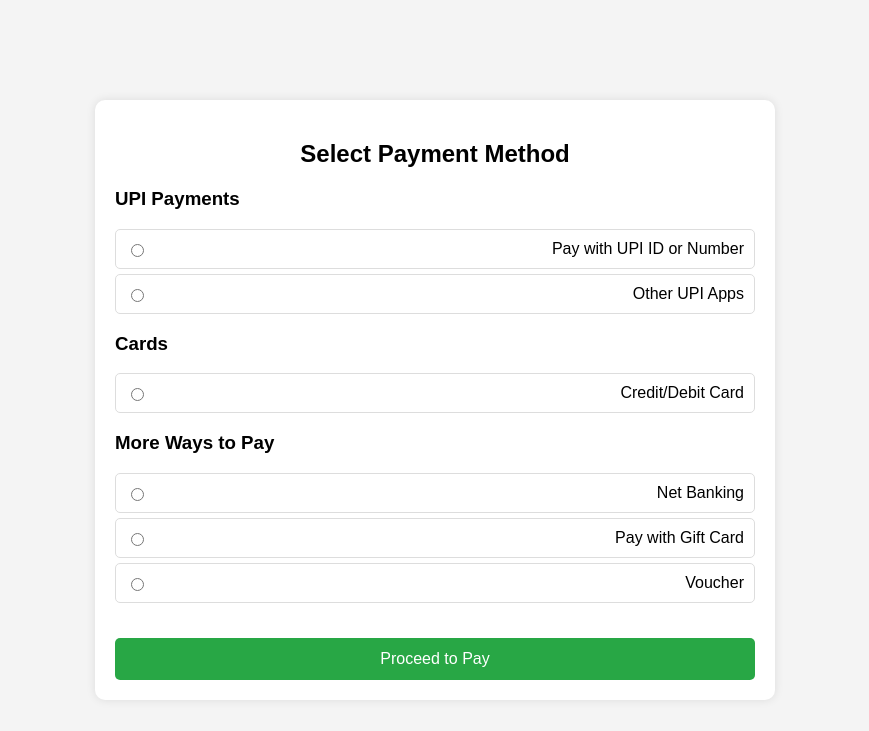
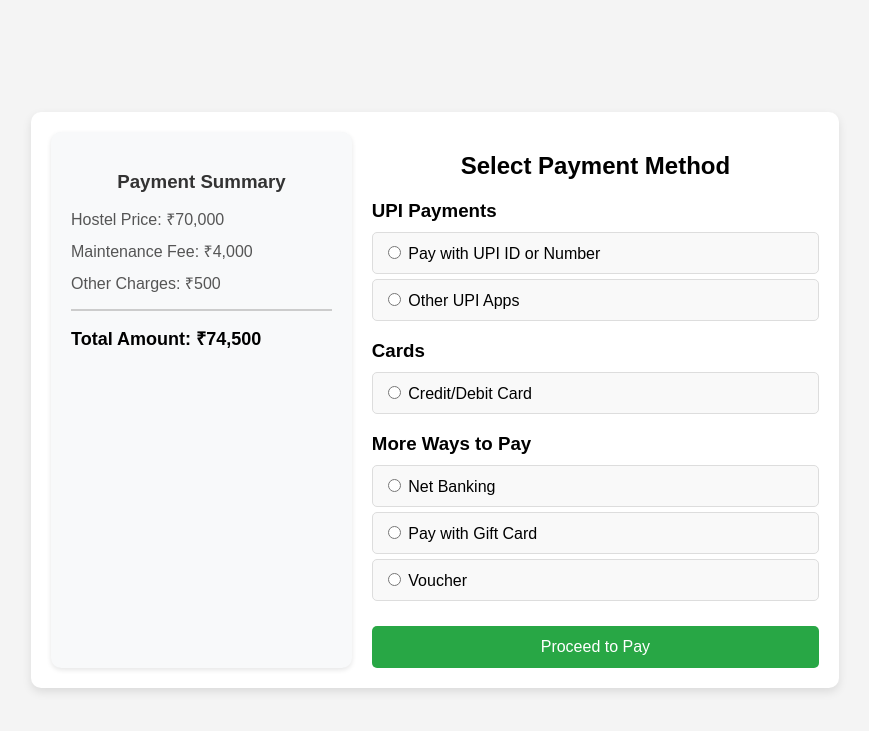
Before and after one commit to gyanansh2005/HMS, a Flask app: page /payment in a window 1280 px wide. Shown: the top 731 px of the page, without its empty margins (205-1074 px from the left). Run offline with Flask 3, Linux system fonts and the light colour scheme.

Commit message:
payment page enhanced

```diff
--- a/app.py
+++ b/app.py
@@ -133,6 +133,11 @@
 
 @app.route('/hostel_details')
 def hostel_details():
+    if 'username' not in session:
+        flash('You need to log in to access this section', 'danger')
+        return redirect(url_for('login'))
+
+
     return render_template('hostel_details.html')
 
 
--- a/static/css/payment.css
+++ b/static/css/payment.css
@@ -9,27 +9,62 @@
     height: 100vh;
 }
 .container {
-    width: 50%;
+    display: flex;
+    justify-content: space-between;
+    width: 60%;
     background: #fff;
     padding: 20px;
     border-radius: 10px;
-    box-shadow: 0 0 10px rgba(0, 0, 0, 0.1);
+    box-shadow: 0 4px 10px rgba(0, 0, 0, 0.1);
 }
-h2 {
+.payment-summary {
+    width: 35%;
+    padding: 20px;
+    background: #f8f9fa;
+    border-radius: 10px;
+    box-shadow: 0 2px 5px rgba(0, 0, 0, 0.1);
+}
+.payment-summary h3 {
     text-align: center;
+    margin-bottom: 15px;
+    color: #333;
+}
+.payment-summary p {
+    font-size: 16px;
+    margin: 10px 0;
+    color: #555;
+}
+.payment-summary hr {
+    margin: 15px 0;
+    border: 0.5px solid #ccc;
+}
+.payment-summary strong {
+    font-size: 18px;
+    color: #000;
 }
 .payment-methods {
-    margin: 20px 0;
+    width: 60%;
+    padding-left: 20px;
+}
+.payment-methods h2 {
+    text-align: center;
+    margin-bottom: 20px;
+}
+.payment-methods h3 {
+    margin-bottom: 10px;
 }
 .payment-methods label {
-    display: flex;
-    align-items: center;
+    display: block;
     padding: 10px;
     border: 1px solid #ddd;
+    border-radius: 5px;
     margin: 5px 0;
-    border-radius: 5px;
     cursor: pointer;
-    justify-content: space-between;
+    background: #f9f9f9;
+    transition: background 0.3s;
+}
+.payment-methods label:hover {
+    background: #e9ecef;
 }
 .toggle-section {
     padding: 10px;
@@ -51,7 +86,8 @@
     border-radius: 5px;
     font-size: 16px;
     cursor: pointer;
-    margin-top: 15px;
+    margin-top: 20px;
+    transition: background 0.3s;
 }
 .pay-button:hover {
     background: #218838;
--- a/templates/payment.html
+++ b/templates/payment.html
@@ -4,66 +4,7 @@
     <meta charset="UTF-8">
     <meta name="viewport" content="width=device-width, initial-scale=1.0">
     <title>Payment Page</title>
-    <style>
-        body {
-            font-family: Arial, sans-serif;
-            background-color: #f4f4f4;
-            margin: 0;
-            padding: 0;
-            display: flex;
-            justify-content: center;
-            align-items: center;
-            height: 100vh;
-        }
-        .container {
-            width: 50%;
-            background: #fff;
-            padding: 20px;
-            border-radius: 10px;
-            box-shadow: 0 0 10px rgba(0, 0, 0, 0.1);
-        }
-        h2 {
-            text-align: center;
-        }
-        .payment-methods {
-            margin: 20px 0;
-        }
-        .payment-methods label {
-            display: flex;
-            align-items: center;
-            padding: 10px;
-            border: 1px solid #ddd;
-            margin: 5px 0;
-            border-radius: 5px;
-            cursor: pointer;
-            justify-content: space-between;
-        }
-        .toggle-section {
-            padding: 10px;
-            margin-left: 20px;
-            border-left: 2px solid #ddd;
-            display: flex;
-            flex-direction: column;
-            gap: 10px;
-        }
-        .hidden {
-            display: none;
-        }
-        .pay-button {
-            width: 100%;
-            padding: 12px;
-            background: #28a745;
-            color: white;
-            border: none;
-            border-radius: 5px;
-            font-size: 16px;
-            cursor: pointer;
-            margin-top: 15px;
-        }
-        .pay-button:hover {
-            background: #218838;
-        }
-    </style>
+    <link rel="stylesheet" href="../static/css/payment.css">
     <script>
         function toggleInput(targetId) {
             document.querySelectorAll('.toggle-section').forEach(el => el.classList.add('hidden'));
@@ -73,8 +14,17 @@
 </head>
 <body>
     <div class="container">
-        <h2>Select Payment Method</h2>
+        <div class="payment-summary">
+            <h3>Payment Summary</h3>
+            <p>Hostel Price: ₹70,000</p>
+            <p>Maintenance Fee: ₹4,000</p>
+            <p>Other Charges: ₹500</p>
+            <hr>
+            <p><strong>Total Amount: ₹74,500</strong></p>
+        </div>
+
         <div class="payment-methods">
+            <h2>Select Payment Method</h2>
             <h3>UPI Payments</h3>
             <label><input type="radio" name="payment" onclick="toggleInput('upiIdInput')"> Pay with UPI ID or Number</label>
             <div id="upiIdInput" class="toggle-section hidden"><input type="text" placeholder="Enter UPI ID or Number"></div>
@@ -114,8 +64,8 @@
             </div>
             <label><input type="radio" name="payment" value="gift_card"> Pay with Gift Card</label>
             <label><input type="radio" name="payment" value="voucher"> Voucher</label>
+            <button class="pay-button">Proceed to Pay</button>
         </div>
-        <button class="pay-button">Proceed to Pay</button>
     </div>
 </body>
 </html>
```
Also changed, not shown: instance/users.db.
